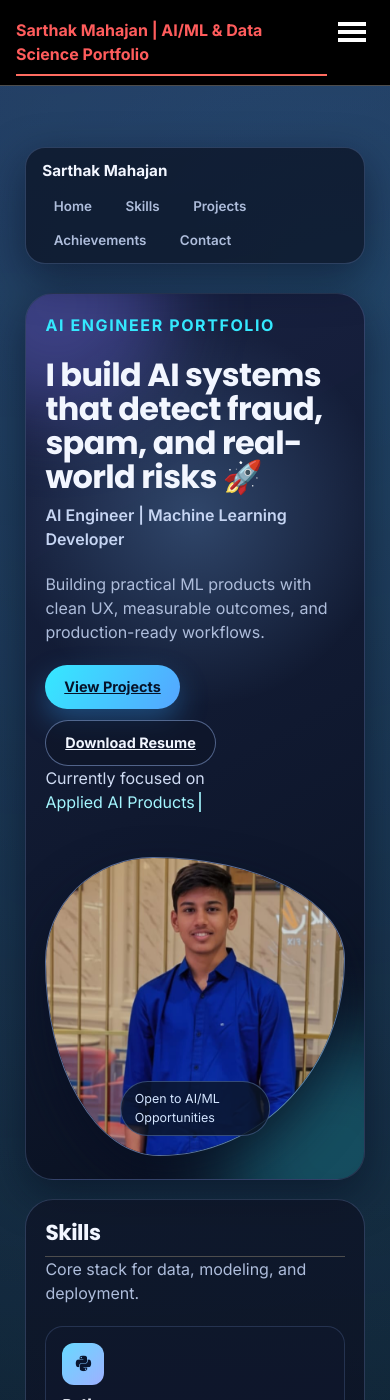
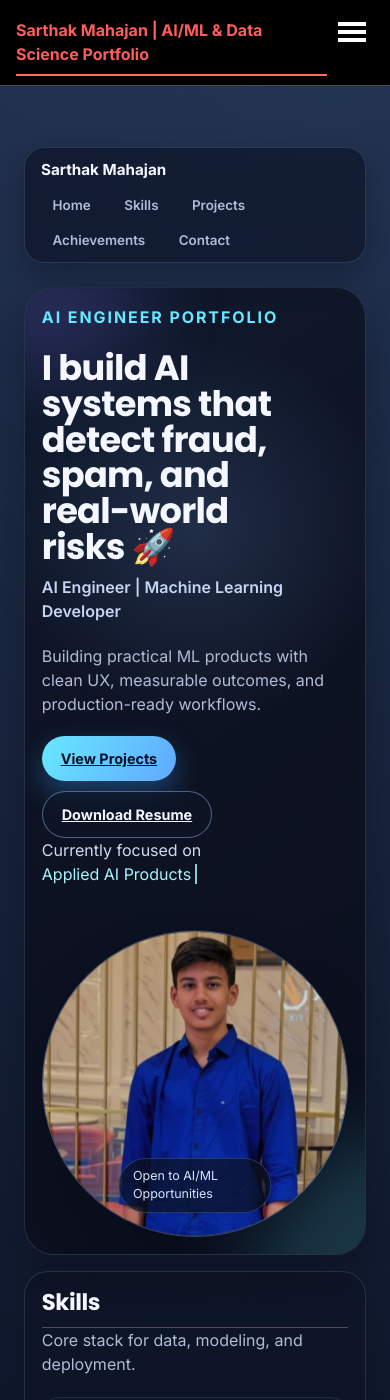
Before and after one commit to Sarthakm811/Sarthakm811.github.io, a Jekyll site: the page built from _pages/about.md, in a window 390 px wide and 1400 px high. Built offline with Jekyll 4.4.1, drawn with Linux system fonts in a browser that asks for light colours; a script bundle is joined from its source files by our own code; library files that are not in the unit come from our copies.

Commit message:
Refine portfolio visuals

```diff
--- a/assets/css/portfolio-redesign.css
+++ b/assets/css/portfolio-redesign.css
@@ -1,18 +1,18 @@
 @import url('https://fonts.googleapis.com/css2?family=Inter:wght@400;500;600;700;800&family=Poppins:wght@500;600;700;800&display=swap');
 
 :root {
-    --bg: #070a14;
-    --bg-soft: #0d1224;
-    --card: rgba(17, 25, 46, 0.58);
-    --card-strong: rgba(20, 30, 58, 0.9);
-    --line: rgba(150, 188, 255, 0.22);
-    --text: #f2f6ff;
-    --muted: #aebddb;
-    --blue: #55a5ff;
-    --violet: #7f79ff;
-    --cyan: #35e9ff;
-    --shadow: 0 14px 42px rgba(4, 10, 27, 0.5);
-    --r-xl: 28px;
+    --bg: #060816;
+    --bg-soft: #0b1020;
+    --card: rgba(15, 22, 40, 0.56);
+    --card-strong: rgba(17, 25, 44, 0.76);
+    --line: rgba(170, 196, 255, 0.16);
+    --text: #f4f7ff;
+    --muted: #b0bdd7;
+    --blue: #61a8ff;
+    --violet: #8a82ff;
+    --cyan: #67e8ff;
+    --shadow: 0 16px 40px rgba(3, 8, 20, 0.38);
+    --r-xl: 26px;
     --r-lg: 18px;
 }
 
@@ -21,17 +21,30 @@
 }
 
 body {
+    position: relative;
     background:
-        radial-gradient(circle at 12% -12%, rgba(111, 114, 255, 0.3), transparent 36%),
-        radial-gradient(circle at 84% 4%, rgba(53, 233, 255, 0.22), transparent 34%),
-        radial-gradient(circle at 70% 88%, rgba(85, 165, 255, 0.18), transparent 34%),
-        var(--bg);
+        radial-gradient(circle at 10% -10%, rgba(129, 124, 255, 0.18), transparent 34%),
+        radial-gradient(circle at 86% 0%, rgba(103, 232, 255, 0.14), transparent 30%),
+        radial-gradient(circle at 72% 90%, rgba(97, 168, 255, 0.12), transparent 28%),
+    linear-gradient(180deg, rgba(8, 12, 28, 0.96), rgba(6, 8, 22, 1)),
+    var(--bg);
+}
+
+body::before {
+    content: '';
+    position: fixed;
+    inset: 0;
+    pointer-events: none;
+    background-image: linear-gradient(rgba(255, 255, 255, 0.02) 1px, transparent 1px), linear-gradient(90deg, rgba(255, 255, 255, 0.02) 1px, transparent 1px);
+    background-size: 36px 36px;
+    mask-image: radial-gradient(circle at center, black 36%, transparent 88%);
+    opacity: 0.45;
 }
 
 .portfolio-home {
-    width: min(1140px, calc(100% - 2rem));
+    width: min(1180px, calc(100% - 1.6rem));
     margin: 0 auto;
-    padding: 0 0 5rem;
+    padding: 0 0 4.5rem;
     color: var(--text);
     font-family: 'Inter', sans-serif;
 }
@@ -49,7 +62,8 @@
     z-index: 999;
     display: grid;
     place-items: center;
-    background: radial-gradient(circle at center, rgba(31, 41, 78, 0.95), rgba(5, 9, 20, 0.98));
+    background: rgba(5, 8, 18, 0.84);
+    backdrop-filter: blur(16px);
     transition: opacity 0.45s ease, visibility 0.45s ease;
 }
 
@@ -78,16 +92,16 @@
     position: sticky;
     top: 0.75rem;
     z-index: 20;
-    margin: 1rem 0 1.8rem;
-    padding: 0.75rem 1rem;
+    margin: 1rem 0 1.5rem;
+    padding: 0.72rem 1rem;
     display: flex;
     align-items: center;
     justify-content: space-between;
     border: 1px solid var(--line);
     border-radius: 999px;
-    background: rgba(11, 17, 34, 0.72);
-    backdrop-filter: blur(14px);
-    box-shadow: var(--shadow);
+    background: rgba(10, 15, 30, 0.58);
+    backdrop-filter: blur(18px);
+    box-shadow: 0 12px 30px rgba(2, 6, 16, 0.3);
 }
 
 .portfolio-brand {
@@ -110,7 +124,7 @@
     font-size: 0.84rem;
     border-radius: 999px;
     padding: 0.42rem 0.72rem;
-    transition: 0.22s ease;
+    transition: 0.18s ease;
 }
 
 .portfolio-nav-links a:hover,
@@ -124,20 +138,21 @@
     overflow: hidden;
     display: grid;
     grid-template-columns: 1.2fr 1fr;
-    gap: 1.6rem;
-    border-radius: var(--r-xl);
+    gap: 1.5rem;
+    border-radius: 30px;
     background:
-        linear-gradient(150deg, rgba(25, 34, 66, 0.94), rgba(10, 16, 32, 0.95)),
+        linear-gradient(145deg, rgba(15, 22, 40, 0.78), rgba(9, 12, 24, 0.82)),
         var(--card);
     border: 1px solid var(--line);
-    box-shadow: var(--shadow);
-    padding: 2.2rem;
+    box-shadow: 0 18px 48px rgba(3, 8, 18, 0.35);
+    padding: 2.1rem;
+    backdrop-filter: blur(18px);
 }
 
 .hero__spotlight {
     position: absolute;
     inset: 0;
-    background: radial-gradient(circle at var(--spot-x, 50%) var(--spot-y, 25%), rgba(133, 192, 255, 0.25), transparent 28%);
+    background: radial-gradient(circle at var(--spot-x, 50%) var(--spot-y, 25%), rgba(133, 192, 255, 0.15), transparent 26%);
     pointer-events: none;
 }
 
@@ -151,19 +166,19 @@
 }
 
 .hero::before {
-    width: 220px;
-    height: 220px;
-    top: -100px;
-    left: -80px;
-    background: rgba(127, 121, 255, 0.35);
+    width: 190px;
+    height: 190px;
+    top: -95px;
+    left: -70px;
+    background: rgba(127, 121, 255, 0.2);
 }
 
 .hero::after {
-    width: 240px;
-    height: 240px;
+    width: 210px;
+    height: 210px;
     right: -90px;
     bottom: -90px;
-    background: rgba(53, 233, 255, 0.28);
+    background: rgba(103, 232, 255, 0.18);
 }
 
 .hero__content {
@@ -172,7 +187,7 @@
 }
 
 .hero__content>* {
-    animation: riseIn 0.7s ease both;
+    animation: riseIn 0.55s ease both;
 }
 
 .hero__content>*:nth-child(2) {
@@ -208,14 +223,15 @@
     color: var(--cyan);
     font-size: 0.82rem;
     text-transform: uppercase;
-    letter-spacing: 0.1em;
+    letter-spacing: 0.12em;
     font-weight: 700;
 }
 
 .hero__title {
     margin: 0.8rem 0 0.6rem;
-    font-size: clamp(2rem, 4.6vw, 3.6rem);
-    line-height: 1.06;
+    font-size: clamp(2.2rem, 4.3vw, 4rem);
+    line-height: 1.02;
+    max-width: 12ch;
 }
 
 .hero__subtitle {
@@ -228,13 +244,13 @@
 .hero__meta {
     margin: 0.72rem 0 0;
     color: var(--muted);
-    max-width: 58ch;
+    max-width: 52ch;
 }
 
 .typing-wrap {
     margin: 0.95rem 0 0;
     color: #cfdbf3;
-    font-size: 0.92rem;
+    font-size: 0.9rem;
 }
 
 .typing {
@@ -293,13 +309,13 @@
 }
 
 .hero__image {
-    width: min(340px, 100%);
+    width: min(320px, 100%);
     aspect-ratio: 1 / 1;
     object-fit: cover;
-    border-radius: 36% 64% 62% 38% / 35% 34% 66% 65%;
-    border: 1px solid rgba(162, 194, 255, 0.52);
-    box-shadow: 0 24px 48px rgba(8, 16, 34, 0.65);
-    animation: floatPortrait 6s ease-in-out infinite;
+    border-radius: 50%;
+    border: 1px solid rgba(185, 207, 255, 0.42);
+    box-shadow: 0 20px 40px rgba(6, 12, 24, 0.42);
+    animation: floatPortrait 7s ease-in-out infinite;
 }
 
 .hero__badge {
@@ -309,8 +325,8 @@
     transform: translateX(-50%);
     padding: 0.48rem 0.85rem;
     border-radius: 999px;
-    background: rgba(12, 22, 40, 0.82);
-    border: 1px solid rgba(141, 185, 255, 0.32);
+    background: rgba(12, 18, 34, 0.72);
+    border: 1px solid rgba(141, 185, 255, 0.22);
     font-size: 0.78rem;
     color: #d4e6ff;
 }
@@ -328,22 +344,24 @@
 }
 
 .section-block {
-    margin-top: 1.2rem;
-    padding: 1.85rem;
-    border-radius: var(--r-xl);
+    margin-top: 1rem;
+    padding: 1.65rem;
+    border-radius: 24px;
     border: 1px solid var(--line);
-    background: linear-gradient(160deg, rgba(14, 21, 40, 0.82), rgba(8, 13, 26, 0.88));
-    backdrop-filter: blur(10px);
+    background: rgba(12, 18, 34, 0.56);
+    backdrop-filter: blur(16px);
+    box-shadow: 0 12px 28px rgba(2, 6, 16, 0.18);
 }
 
 .section-title {
     margin: 0;
-    font-size: 1.35rem;
+    font-size: 1.42rem;
 }
 
 .section-subtitle {
     margin: 0.35rem 0 1rem;
     color: var(--muted);
+    max-width: 56ch;
 }
 
 .skill-grid,
@@ -359,21 +377,21 @@
 }
 
 .skill-card {
-    border: 1px solid rgba(145, 181, 255, 0.18);
-    background: var(--card);
+    border: 1px solid rgba(145, 181, 255, 0.14);
+    background: rgba(17, 25, 42, 0.5);
     border-radius: var(--r-lg);
-    padding: 1rem;
-    transition: 0.25s ease;
+    padding: 0.95rem;
+    transition: 0.2s ease;
 }
 
 .skill-card:hover {
-    transform: translateY(-6px);
-    box-shadow: 0 15px 30px rgba(10, 20, 42, 0.45);
+    transform: translateY(-4px);
+    box-shadow: 0 12px 24px rgba(10, 20, 42, 0.24);
 }
 
 .skill-icon {
-    width: 42px;
-    height: 42px;
+    width: 40px;
+    height: 40px;
     border-radius: 12px;
     display: grid;
     place-items: center;
@@ -399,24 +417,23 @@
 }
 
 .projects-section {
-    background:
-        linear-gradient(165deg, rgba(18, 27, 52, 0.9), rgba(8, 14, 26, 0.95));
-    border-color: rgba(120, 170, 255, 0.38);
-    box-shadow: 0 20px 48px rgba(8, 18, 40, 0.52);
+    background: rgba(11, 17, 31, 0.62);
+    border-color: rgba(120, 170, 255, 0.22);
+    box-shadow: 0 14px 30px rgba(8, 18, 40, 0.22);
 }
 
 .project-card {
     border-radius: var(--r-lg);
     overflow: hidden;
-    border: 1px solid rgba(150, 188, 255, 0.26);
-    background: var(--card-strong);
-    transition: 0.25s ease;
+    border: 1px solid rgba(150, 188, 255, 0.16);
+    background: rgba(14, 21, 39, 0.7);
+    transition: 0.2s ease;
     will-change: transform, box-shadow;
 }
 
 .project-card:hover {
-    transform: translateY(-8px);
-    box-shadow: 0 18px 36px rgba(7, 16, 35, 0.55);
+    transform: translateY(-6px);
+    box-shadow: 0 16px 30px rgba(7, 16, 35, 0.3);
 }
 
 .project-thumb {
@@ -426,12 +443,12 @@
 }
 
 .project-content {
-    padding: 1rem;
+    padding: 0.95rem 1rem 1rem;
 }
 
 .project-content h3 {
     margin: 0 0 0.42rem;
-    font-size: 1.02rem;
+    font-size: 1rem;
 }
 
 .project-points {
@@ -442,7 +459,7 @@
 .project-points li {
     margin: 0 0 0.26rem;
     color: #d8e7ff;
-    font-size: 0.88rem;
+    font-size: 0.86rem;
 }
 
 .tech-tags {
@@ -453,14 +470,14 @@
 }
 
 .tech-tags span {
-    font-size: 0.72rem;
+    font-size: 0.7rem;
     font-weight: 700;
     color: #d9ecff;
-    border: 1px solid rgba(145, 190, 255, 0.44);
+    border: 1px solid rgba(145, 190, 255, 0.28);
     border-radius: 999px;
     padding: 0.2rem 0.52rem;
-    background: rgba(12, 21, 40, 0.72);
-    transition: transform 0.2s ease, border-color 0.2s ease, background 0.2s ease;
+    background: rgba(12, 18, 34, 0.58);
+    transition: transform 0.18s ease, border-color 0.18s ease, background 0.18s ease;
 }
 
 .tech-tags span:hover {
@@ -479,10 +496,10 @@
 .project-btn {
     text-decoration: none;
     border-radius: 999px;
-    border: 1px solid rgba(150, 188, 255, 0.45);
+    border: 1px solid rgba(150, 188, 255, 0.28);
     color: var(--text);
-    padding: 0.47rem 0.82rem;
-    font-size: 0.8rem;
+    padding: 0.46rem 0.82rem;
+    font-size: 0.78rem;
     font-weight: 700;
     transition: 0.22s ease;
 }
@@ -494,7 +511,7 @@
 .project-btn.primary {
     color: #071328;
     border: 0;
-    background: linear-gradient(120deg, #68d9ff, #6f72ff);
+    background: linear-gradient(120deg, #7fe5ff, #7a7dff);
 }
 
 .metrics-grid {
@@ -503,10 +520,10 @@
 
 .metric-card {
     text-align: left;
-    border: 1px solid rgba(140, 178, 255, 0.24);
+    border: 1px solid rgba(140, 178, 255, 0.16);
     border-radius: var(--r-lg);
-    background: var(--card);
-    padding: 1rem;
+    background: rgba(16, 23, 40, 0.5);
+    padding: 0.95rem;
 }
 
 .metric-value {
@@ -554,7 +571,7 @@
     width: 100%;
     border: 1px solid rgba(150, 188, 255, 0.3);
     border-radius: 12px;
-    background: rgba(8, 14, 26, 0.66);
+    background: rgba(8, 14, 26, 0.56);
     color: var(--text);
     font-family: 'Inter', sans-serif;
     padding: 0.7rem;
@@ -567,8 +584,8 @@
 
 .fade-in {
     opacity: 0;
-    transform: translateY(28px);
-    transition: opacity 0.7s ease, transform 0.7s ease;
+    transform: translateY(18px);
+    transition: opacity 0.55s ease, transform 0.55s ease;
 }
 
 .fade-in.visible {
@@ -626,12 +643,12 @@
 
 @media (max-width: 560px) {
     .portfolio-home {
-        width: calc(100% - 1.15rem);
+        width: calc(100% - 1rem);
     }
 
     .hero,
     .section-block {
-        padding: 1.2rem;
+        padding: 1.05rem;
     }
 
     .skill-grid,
```
